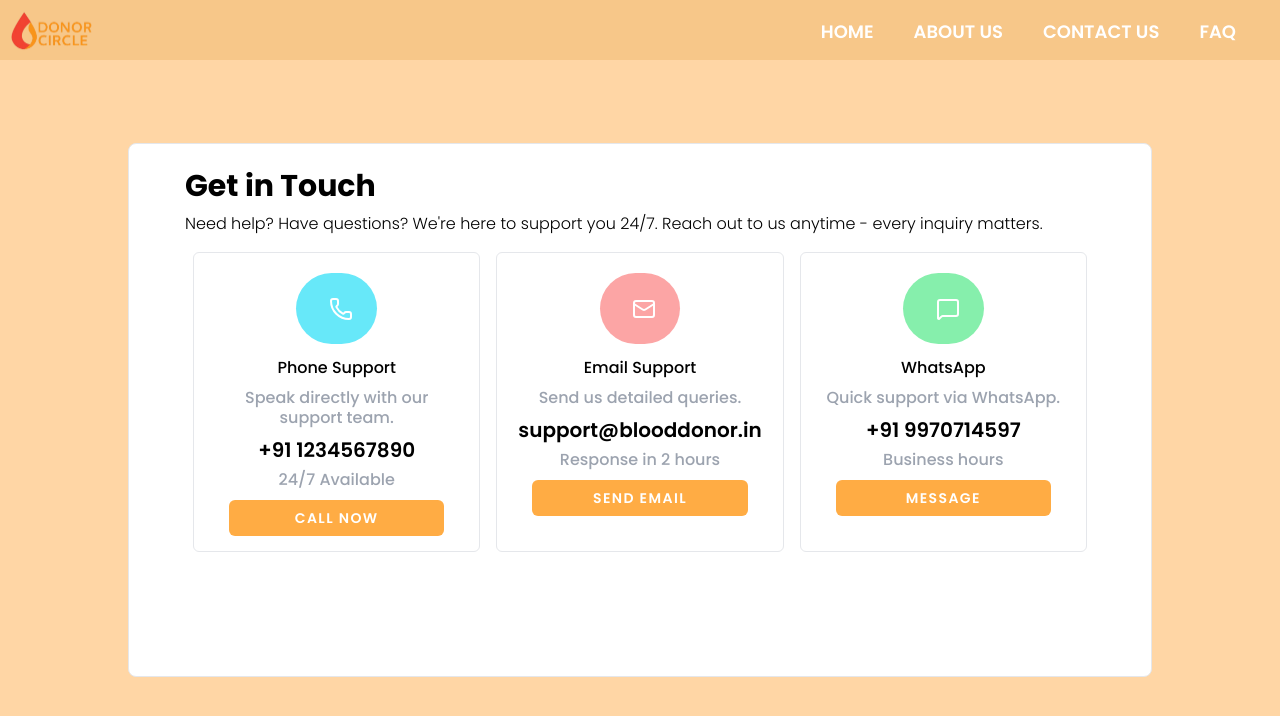
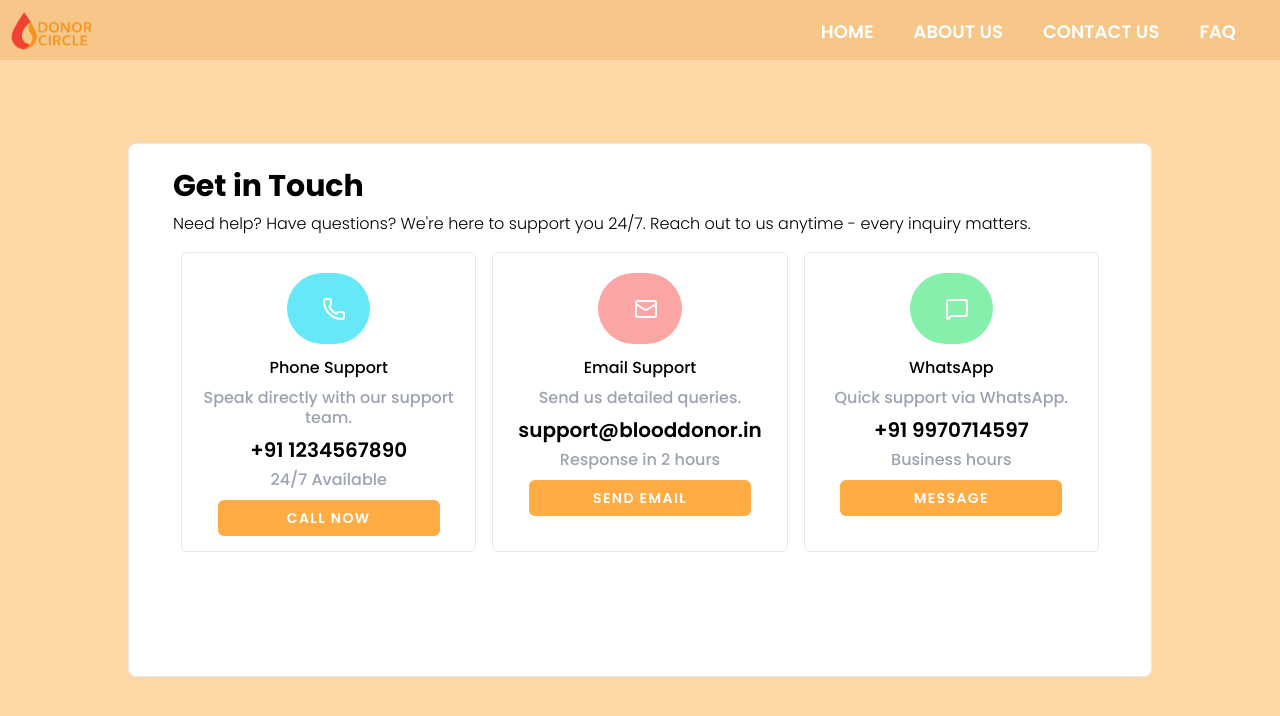
Before and after one commit to TanmayVidhate/DonorCircle_2, a React (Vite) app in the folder client/: page /contactus in a window 1280 px wide. Shown: the top 716 px of the page. Built offline with nearby package versions, Linux system fonts and the light colour scheme.

Commit message:
add transitions

```diff
--- a/client/src/Components/ContactUSCard.jsx
+++ b/client/src/Components/ContactUSCard.jsx
@@ -5,7 +5,7 @@ function ContactUSCard({className,Icon,title,info,mobile,action,btntext}) {
     console.log("mm=",Icon)
     return (
         <>
-            <div className='border rounded-md text-center w-2/6 h-[300px] m-2 p-2 hover:mt-0 '>
+            <div className='border rounded-md text-center w-2/6 h-[300px] m-2 p-2 hover:mt-0 cursor-pointer transition-all duration-500 ease-in-out'>
                 <div className={`m-auto  rounded-full w-[30%] h-[25%] mt-3 relative ${className}`}>
                     <p className='absolute right-6 top-6 text-white '><Icon/></p>
                 </div>
--- a/client/src/Views/ContactUs.jsx
+++ b/client/src/Views/ContactUs.jsx
@@ -15,7 +15,7 @@ function ContactUs() {
             <Navbar />
             <div className='flex-1 grid place-items-center'>
                 <div className='flex justify-center items-center border rounded-lg m-5 mt-24 bg-[#FFFFFF] w-5/6 h-4/6 sm:w-3/4 sm:px-5 lg:mt-10 lg:w-4/5 2xl:w-3/5  '>
-                    <div className=' h-full p-4 mx-5  '>
+                    <div className=' h-full p-4 mx-2  '>
                         <div className=' my-2'>
                             <p className='text-3xl font-bold'>Get in Touch</p>
                         </div>
@@ -23,8 +23,8 @@ function ContactUs() {
                             <p className='font-light'>Need help? Have questions? We're here to support you 24/7. Reach out to us anytime - every inquiry matters.</p>
                         </div>
 
-                        <div className='flex  my-2  h-max'>
-                            <ContactUSCard className="bg-cyan-300" Icon={Phone} title="Phone Support" info="Speak directly with our support team." mobile="+91 1234567890" action="24/7 Available" btntext="Call Now" />
+                        <div className='flex my-2  h-max  '>
+                            <ContactUSCard className="bg-cyan-300" Icon={Phone} title="Phone Support" info="Speak directly with our support team." mobile="+91 1234567890" action="24/7 Available" btntext="Call Now"  />
                             <ContactUSCard className="bg-red-300" Icon={Mail} title="Email Support" info="Send us detailed queries." mobile="support@blooddonor.in" action="Response in 2 hours" btntext="Send Email" />
                             <ContactUSCard className="bg-green-300" Icon={MessageSquare} title="WhatsApp" info="Quick support via WhatsApp." mobile="+91 9970714597" action="Business hours" btntext="Message" />
                         </div>
```
